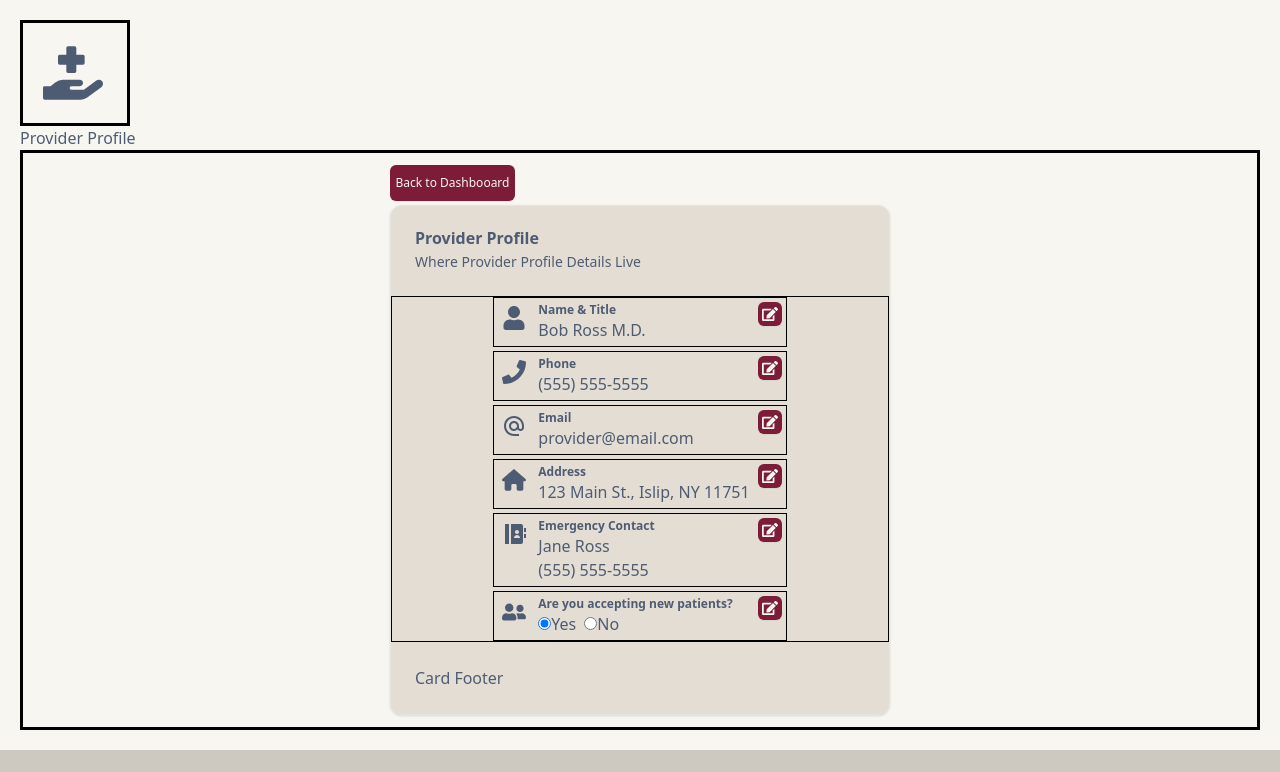
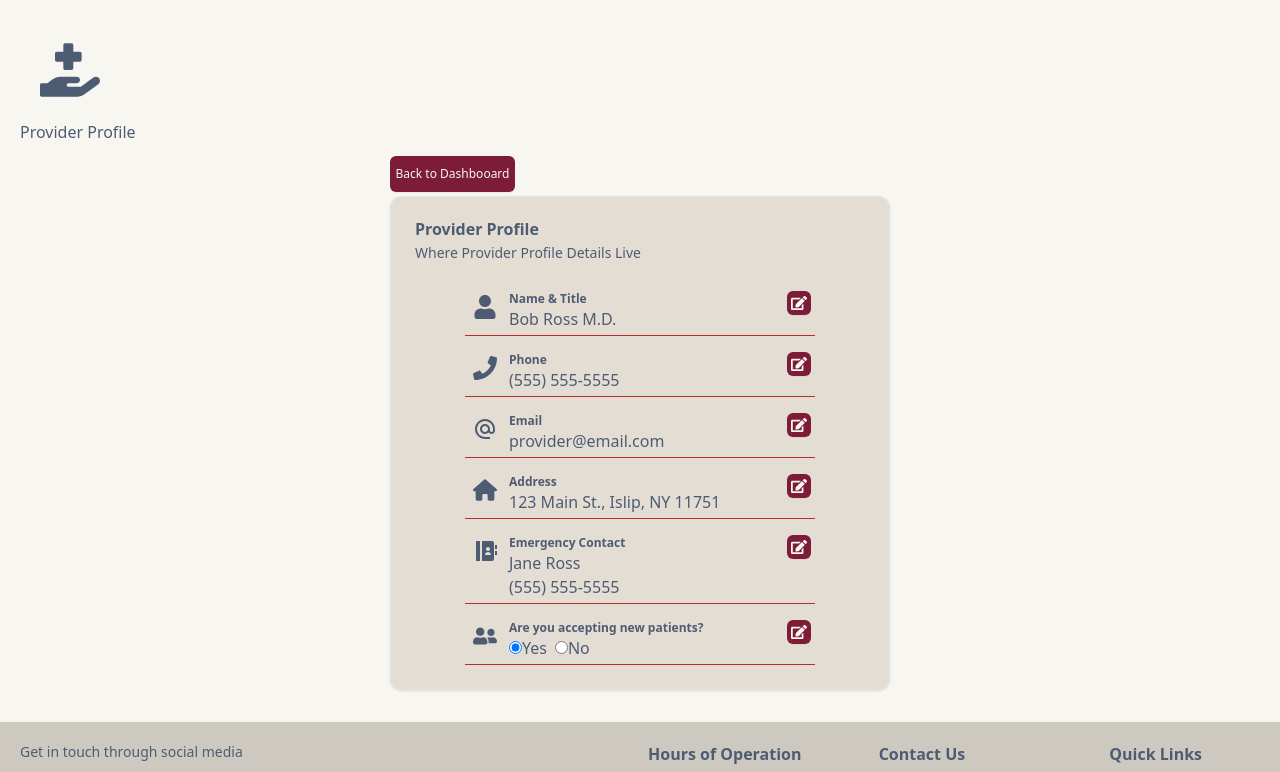
Before and after one commit to rzagramonte/haven-health, a Next.js app: page /provider/profile in a window 1280 px wide. Shown: the top 772 px of the page. Built offline with nearby package versions, Linux system fonts and the light colour scheme; no server answers.

Commit message:
style(components/ui/providerprofile): added bottom border styling
increased gap betweet li tags and added red bordering on the bottom

```diff
--- a/app/provider/profile/page.tsx
+++ b/app/provider/profile/page.tsx
@@ -6,7 +6,6 @@ import { Button } from '@/components/ui/button'
 import {
   Card,
   CardDescription,
-  CardFooter,
   CardHeader,
   CardTitle,
 } from '@/components/ui/card'
@@ -15,13 +14,13 @@ import EditProviderProfile from '@/components/ui/providerProfile/editProviderPro
 export default function ProfilePage() {
   return (
     <main className="flex-grow p-5">
-      <div className="border-3 border-black w-full max-w-[110px]">
+      <div className="w-full max-w-[110px]">
         <Avatar className="w-[100px] h-[100px] bg-background flex items-center justify-center">
           <FaHandHoldingMedical className="w-[60px] h-[60px] text-foreground" />
         </Avatar>
       </div>
       <h1>Provider Profile</h1>
-      <div className="p-3 flex flex-col gap-1 items-center border-3 border-black">
+      <div className="p-3 flex flex-col gap-1 items-center">
         <div className=" w-full max-w-[500px]">
           <Link href="/provider/dashboard">
             <Button className="w-full max-w-[125px] text-xs cursor-pointer">
@@ -37,9 +36,6 @@ export default function ProfilePage() {
             </CardDescription>
           </CardHeader>
           <EditProviderProfile />
-          <CardFooter>
-            <p>Card Footer</p>
-          </CardFooter>
         </Card>
       </div>
     </main>
--- a/components/ui/providerProfile/editProviderProfile.tsx
+++ b/components/ui/providerProfile/editProviderProfile.tsx
@@ -125,12 +125,12 @@ export default function EditProfileClient() {
   })
 
   return (
-    <CardContent className="border-1 border-black flex flex-col items-center">
-      <ul className="flex flex-col gap-1">
+    <CardContent className="flex flex-col items-center">
+      <ul className=" w-full max-w-[350px] flex flex-col gap-3">
         {editState.providerDetails.map(({ key, label, value, icon: Icon }) => (
           <li
             key={key}
-            className="border-1 border-black flex items-center justify-between gap-2 p-1"
+            className="flex items-center w-full justify-between gap-2 p-1 border-b-1 border-destructive"
           >
             <div className="flex gap-2">
               <div className="w-8 h-8 flex items-center justify-center">
```
Also changed, not shown: 1 other file (tests, documents, lock files or other folders).
